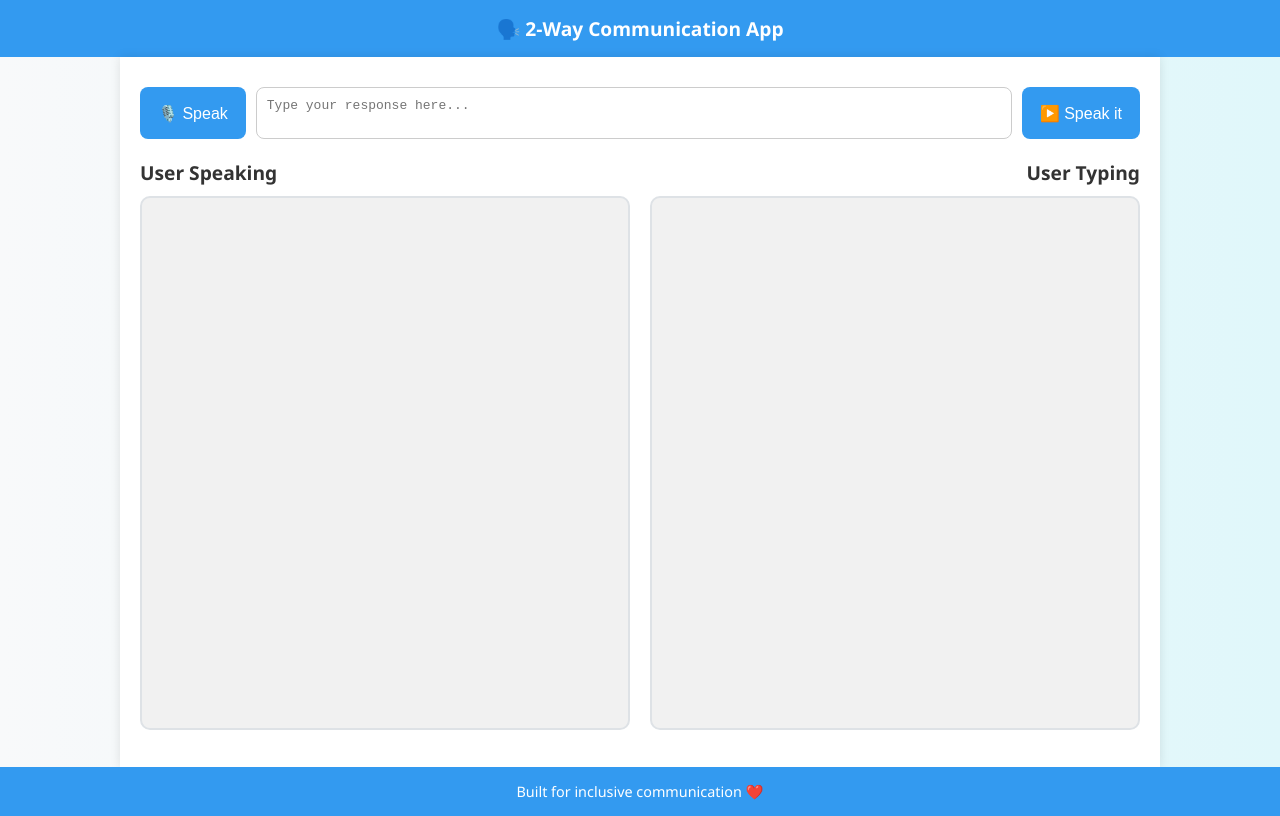
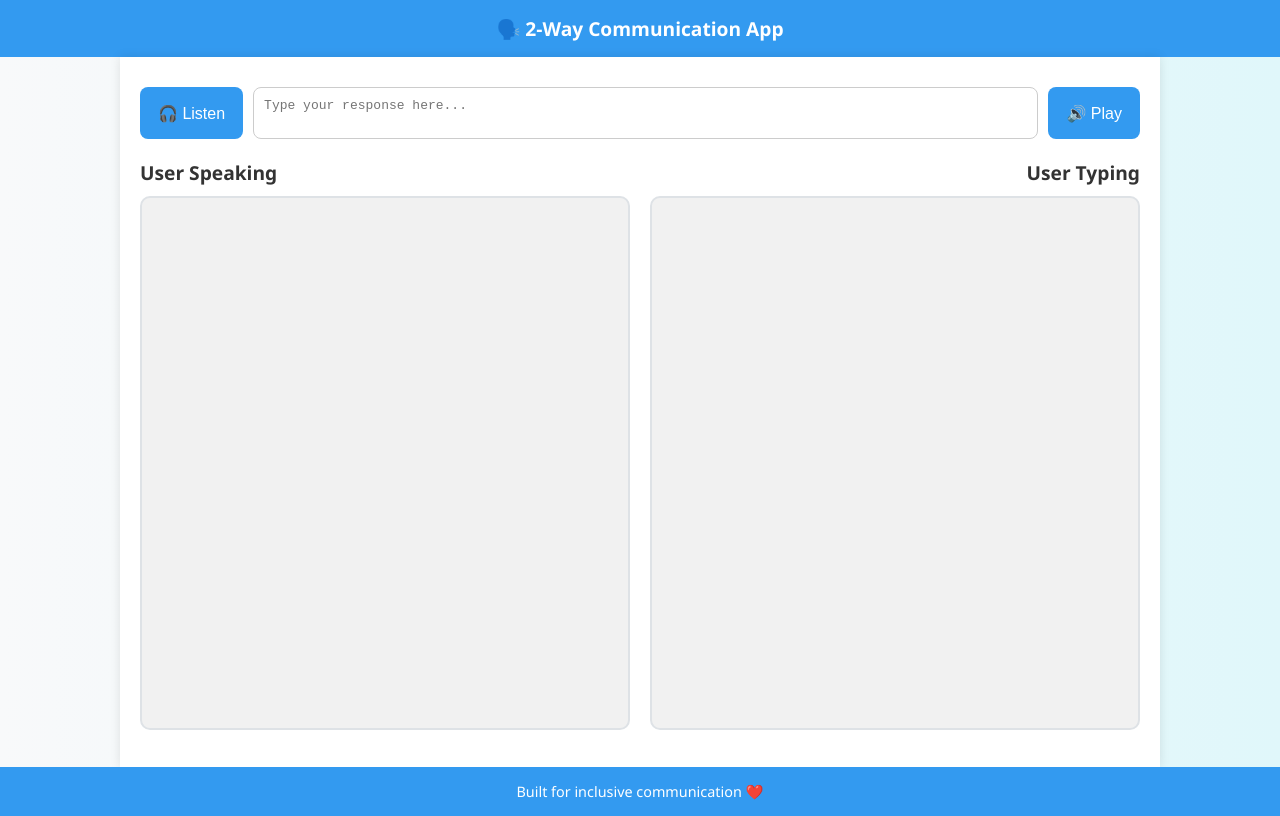
Before and after one commit to SAMP2811/Chat-App, a plain HTML site: page index.html in a window 1280 px wide. Drawn offline with Linux system fonts and the light colour scheme.

Commit message:
Update index.html
Name change

```diff
--- a/index.html
+++ b/index.html
@@ -128,9 +128,9 @@
   </header>
   <div class="container">
     <div class="controls">
-      <button onclick="startListening()">🎙️ Speak</button>
+      <button onclick="startListening()">🎧 Listen</button>
       <textarea id="textInput" rows="2" placeholder="Type your response here..."></textarea>
-      <button onclick="sendMessage()">▶️ Speak it</button>
+      <button onclick="sendMessage()">🔊 Play</button>
     </div>
     <div class="chat-labels">
       <span>User Speaking</span>
```
